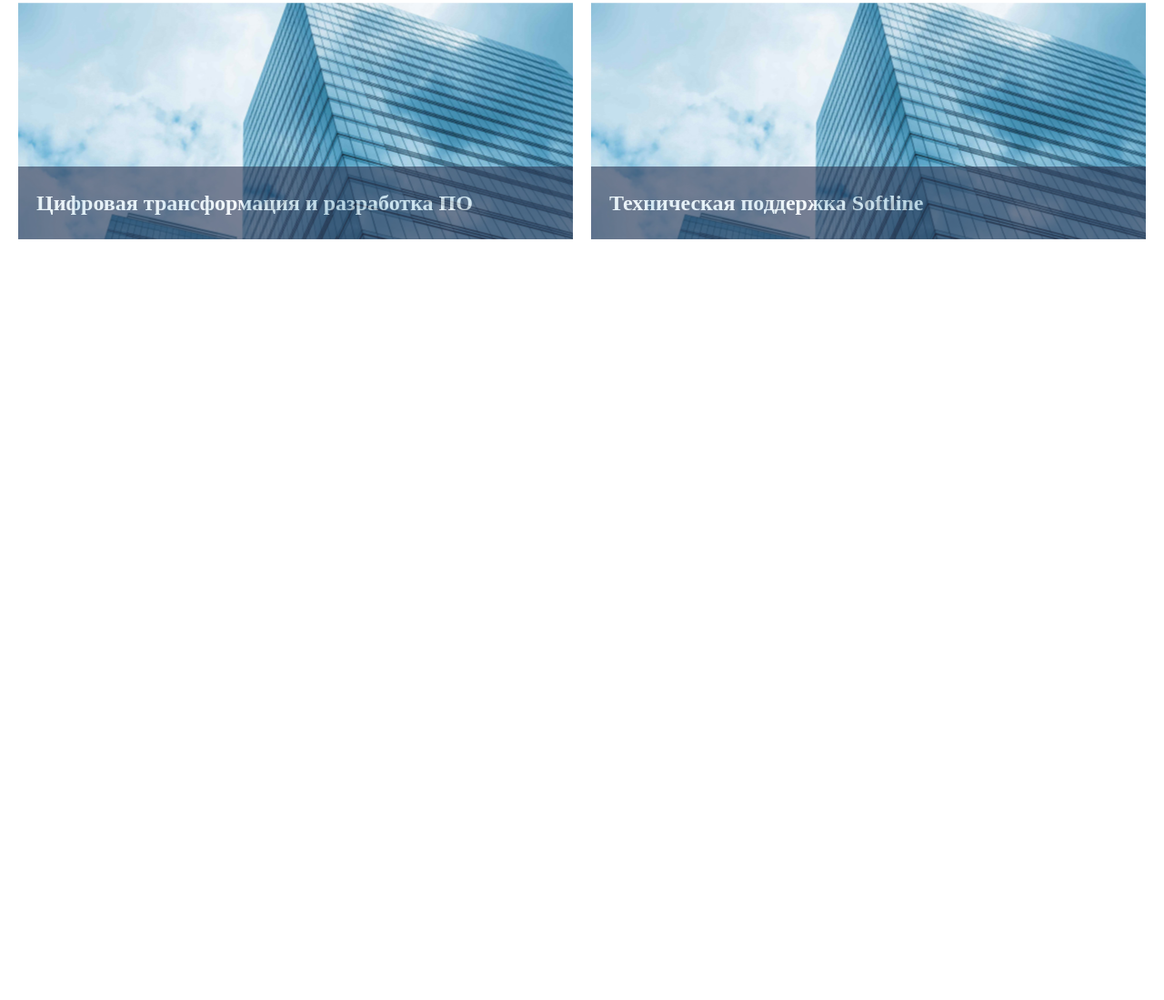
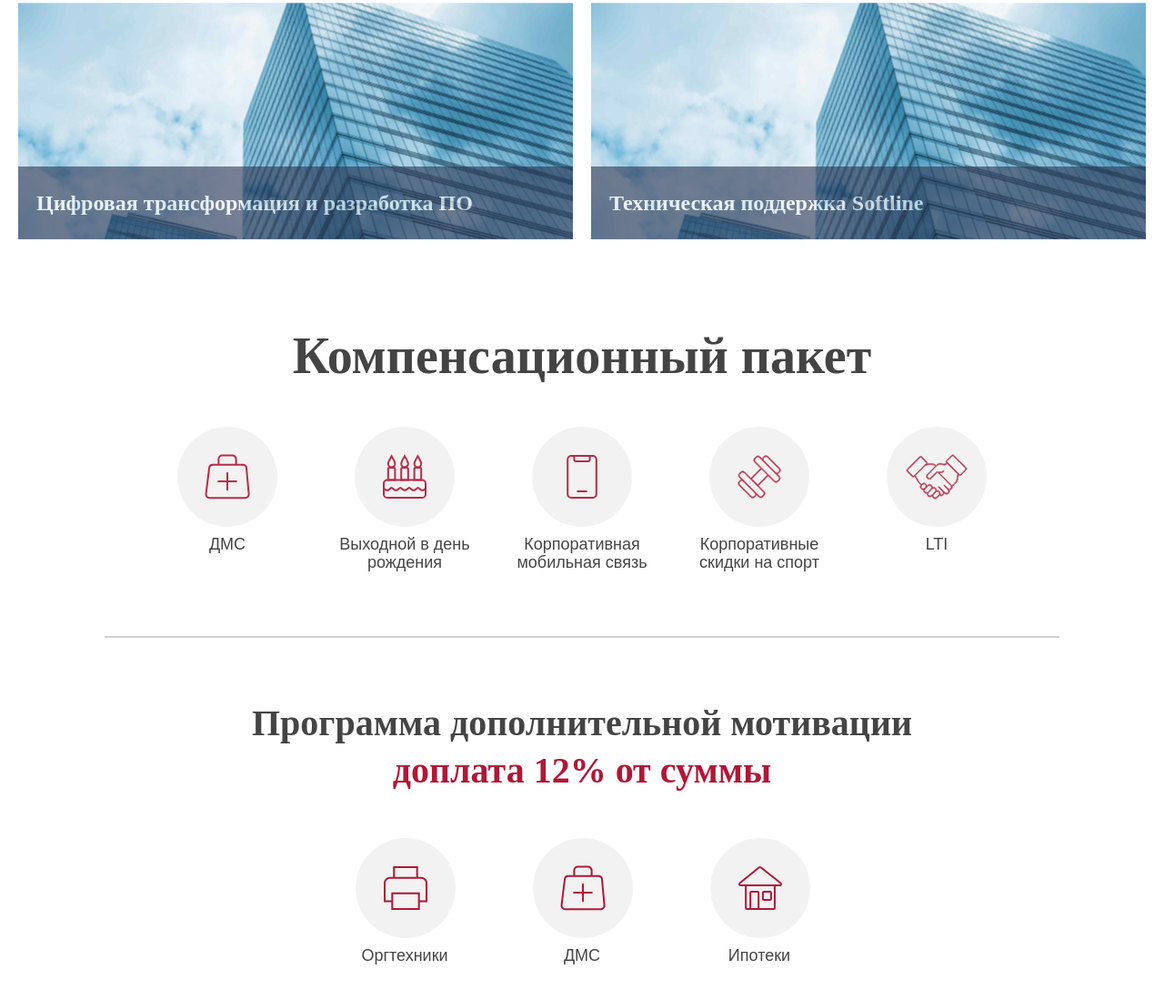
Before and after one commit to stFrenky/Peach-test-frontend, a website built with Vite: page index.html in a window 1280 px wide. Shown: the part 3169-4268 px from the top of the page at 91% size. Before the commit the page ends 3482 px from the top, so only its background shows below. Built offline with nearby package versions, Linux system fonts and the light colour scheme; files whose address does not match are found by name.

Commit message:
add benefits

```diff
--- a/index.html
+++ b/index.html
@@ -123,6 +123,52 @@
 					</div>
 				</div>
 			</section>
+			<section class="benefits">
+				<div class="benefits__top">
+					<div class="benefits__title title">Компенсационный пакет
+					</div>
+					<div class="benefits__item-list">
+						<div class="benefits__item"><img src="src/assets/images/benefits_1.svg" alt="benefits">
+							<div class="benefits__item-description">ДМС
+							</div>
+						</div>
+						<div class="benefits__item"><img src="src/assets/images/benefits_2.svg" alt="benefits">
+							<div class="benefits__item-description">Выходной в день рождения
+							</div>
+						</div>
+						<div class="benefits__item"><img src="src/assets/images/benefits_3.svg" alt="benefits">
+							<div class="benefits__item-description">Корпоративная мобильная связь
+							</div>
+						</div>
+						<div class="benefits__item"><img src="src/assets/images/benefits_4.svg" alt="benefits">
+							<div class="benefits__item-description">Корпоративные скидки на спорт
+							</div>
+						</div>
+						<div class="benefits__item"><img src="src/assets/images/benefits_5.svg" alt="benefits">
+							<div class="benefits__item-description">LTI
+							</div>
+						</div>
+					</div>
+				</div>
+				<div class="benefits__patern"></div>
+				<div class="benefits__bottom">
+					<div class="benefits__subtitle">
+						Программа дополнительной мотивации
+						<span>доплата 12% от суммы</span>
+					</div>
+					<div class="benefits__item-list">
+						<div class="benefits__item"><img src="src/assets/images/benefits_6.svg" alt="benefits">
+							<div class="benefits__item-description">Оргтехники</div>
+						</div>
+						<div class="benefits__item"><img src="src/assets/images/benefits_7.svg" alt="benefits">
+							<div class="benefits__item-description">ДМС</div>
+						</div>
+						<div class="benefits__item"><img src="src/assets/images/benefits_8.svg" alt="benefits">
+							<div class="benefits__item-description">Ипотеки</div>
+						</div>
+					</div>
+				</div>
+			</section>
 		</main>
 
 	</div>
--- /dev/null
+++ b/src/styles/components/_benefits.scss
@@ -0,0 +1,98 @@
+.benefits {
+	padding: 0 70px;
+
+	@media (max-width: 550px) {
+		padding: 0 5px;
+	}
+
+	&__top {
+		margin-bottom: 70px;
+
+		@media (max-width: 550px) {
+			margin-bottom: 22px;
+		}
+	}
+
+	&__title {
+		margin-bottom: 50px;
+		text-align: center;
+	}
+
+	&__item-list {
+		display: flex;
+		justify-content: center;
+		flex-wrap: wrap;
+		gap: 74px 17px;
+
+		@media (max-width: 550px) {
+			gap: 43px 10px;
+		}
+	}
+
+	&__item {
+		display: flex;
+		flex-direction: column;
+		align-items: center;
+		width: 178px;
+
+		img {
+			margin-bottom: 10px;
+
+			@media (max-width: 550px) {
+				max-width: 80px;
+			}
+		}
+
+		@media (max-width: 550px) {
+			width: 120px;
+		}
+	}
+
+	&__item-description {
+		font-family: ProximaNovaCondensedRegular, sans-serif;
+		text-align: center;
+		font-weight: 400;
+		font-size: 18px;
+		line-height: 110%;
+
+		@media (max-width: 550px) {
+			font-size: 16px;
+		}
+	}
+
+
+	&__patern {
+		width: calc(100% - 60px);
+		margin: 0 30px 70px;
+		height: 2px;
+		background-color: #d1d1d1;
+
+		@media (max-width: 550px) {
+			margin: 0 5px 22px;
+			width: calc(100% - 10px);
+
+
+		}
+	}
+
+	&__subtitle {
+		text-align: center;
+		display: flex;
+		flex-direction: column;
+		font-weight: 600;
+		font-size: 40px;
+		line-height: 120%;
+		margin-bottom: 50px;
+
+		@media (max-width: 550px) {
+			font-size: 22px;
+		}
+
+		span {
+			display: inline-block;
+			text-align: center;
+			color: #B01736;
+			margin-top: 4px;
+		}
+	}
+}
--- a/src/styles/main.scss
+++ b/src/styles/main.scss
@@ -8,7 +8,7 @@
 
 a {
 	text-decoration: none;
-	color: inherit
+	color: inherit;
 }
 
 li {
--- a/src/styles/pages/home.scss
+++ b/src/styles/pages/home.scss
@@ -5,3 +5,4 @@
 @use '../components/numbers';
 @use '../components/mission';
 @use '../components/business-lines';
+@use '../components/benefits';
```
Also changed, not shown: src/assets/images/benefits_1.svg (added), src/assets/images/benefits_2.svg (added), src/assets/images/benefits_3.svg (added), src/assets/images/benefits_4.svg (added), src/assets/images/benefits_5.svg (added), src/assets/images/benefits_6.svg (added), src/assets/images/benefits_7.svg (added), src/assets/images/benefits_8.svg (added).
